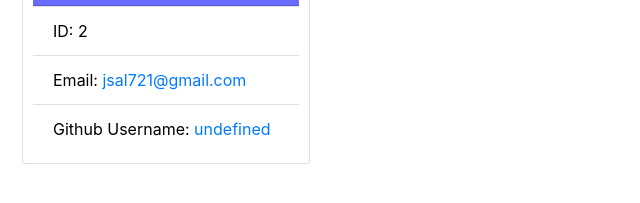
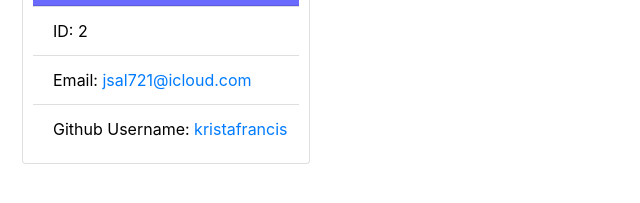
Before and after one commit to kristafrancis/team-profile-generator, a plain HTML site: page output/team.html in a window 1280 px wide. Shown: the part 209-412 px from the top of the page, 336-976 px from the left. Drawn offline with nearby package versions, Linux system fonts and the light colour scheme.

Commit message:
fix github link

```diff
--- a/output/team.html
+++ b/output/team.html
@@ -34,8 +34,8 @@
            <i class="fas fa-glasses"></i>Engineer</div>
            <ul class="list-group list-group-flush">
             <li class="list-group-item">ID: 2</li>
-            <li class="list-group-item">Email: <span id="email"><a href="mailto:jsal721@gmail.com">jsal721@gmail.com</a></span></li>
-            <li class="list-group-item">Github Username: <a target="_blank" href="https://github.com/undefined">undefined</a></li>
+            <li class="list-group-item">Email: <span id="email"><a href="mailto:jsal721@icloud.com">jsal721@icloud.com</a></span></li>
+            <li class="list-group-item">Github Username: <a target="_blank" href="https://github.com/kristafrancis">kristafrancis</a></li>
             </ul>
         </div>
          </main>
--- a/src/generate-site.js
+++ b/src/generate-site.js
@@ -33,7 +33,7 @@ const generateTeam = (team) => {
            <ul class="list-group list-group-flush">
             <li class="list-group-item">ID: ${engineer.id}</li>
             <li class="list-group-item">Email: <span id="email"><a href="mailto:${engineer.email}">${engineer.email}</a></span></li>
-            <li class="list-group-item">Github Username: <a target="_blank" href="https://github.com/${engineer.githubUsername}">${engineer.githubUsername}</a></li>
+            <li class="list-group-item">Github Username: <a target="_blank" href="https://github.com/${engineer.github}">${engineer.github}</a></li>
             </ul>
         </div>
         `;
```
